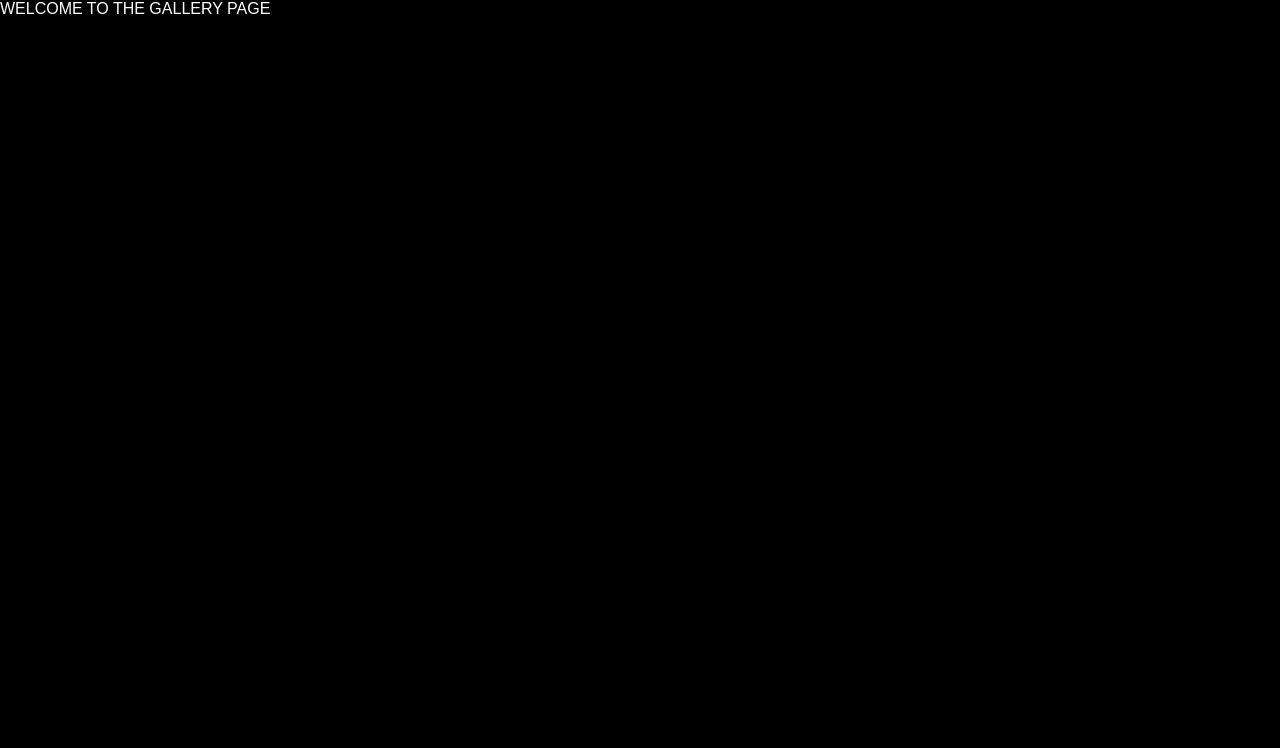
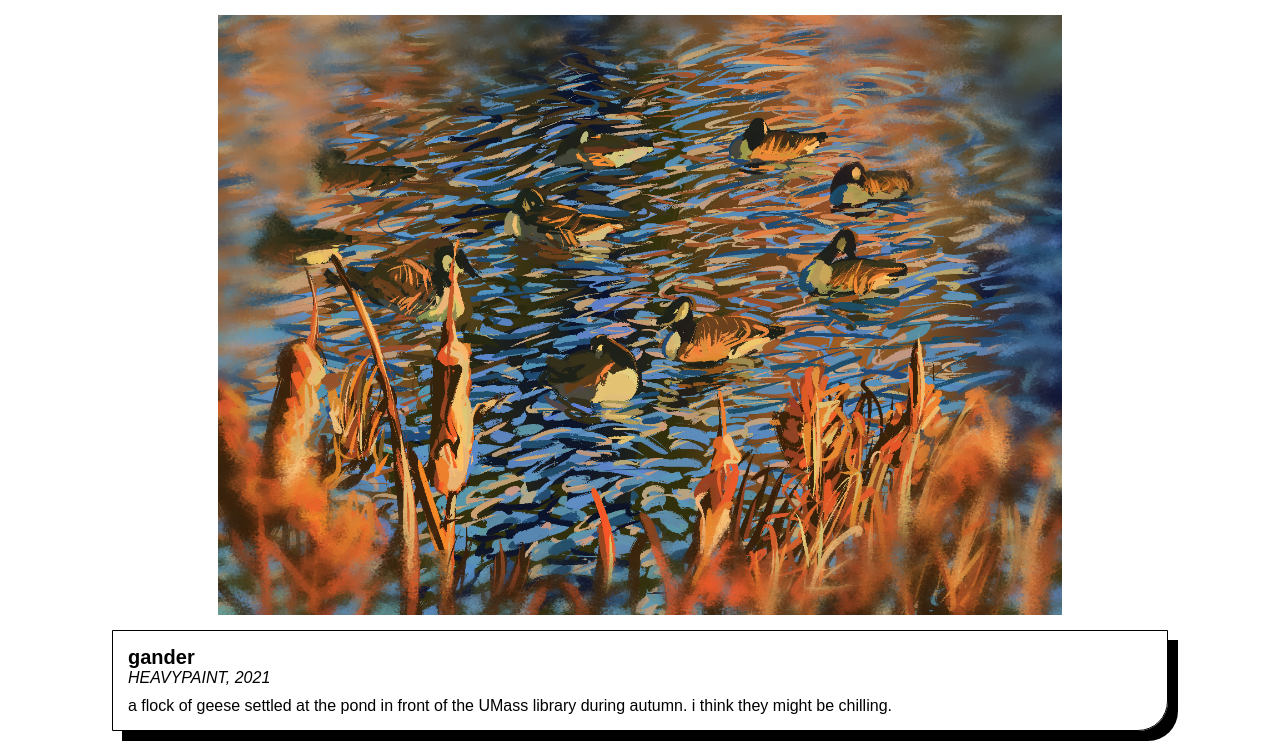
Before and after one commit to hyukjekwon/hk-three-js-testing, a plain HTML site: page subpages/gallery.html in a window 1280 px wide. Shown: the top 748 px of the page. Drawn offline with Linux system fonts and the light colour scheme; grey boxes are pictures that could not be loaded.

Commit message:
Added gallery

```diff
--- /dev/null
+++ b/loadGallery.js
@@ -0,0 +1,30 @@
+function loadImages(images) {
+    const gallery = document.getElementById("gallery-page");
+    for (const image of images) {
+        const frameDOM = document.createElement("div");
+        const imgDOM = document.createElement("img");
+        const titleDOM = document.createElement("div");
+        const mediumDOM = document.createElement("div");
+        const descDOM = document.createElement("div");
+        const placardDOM = document.createElement("div");
+        imgDOM.src = "../media/gallery/" + image.filename;
+        titleDOM.innerHTML = image.title;
+        mediumDOM.innerHTML = `${image.medium}, ${image.date}`;
+        descDOM.innerHTML = image.description;
+        titleDOM.style = "font-size: 20px; font-weight: bold";
+        mediumDOM.style = "margin-bottom: 10px; font-style: italic";
+        frameDOM.classList.add("gallery-frame");
+        imgDOM.classList.add("gallery-image");
+        placardDOM.classList.add("gallery-placard");
+        placardDOM.appendChild(titleDOM);
+        placardDOM.appendChild(mediumDOM);
+        placardDOM.appendChild(descDOM);
+        frameDOM.appendChild(imgDOM);
+        frameDOM.appendChild(placardDOM);
+        gallery.appendChild(frameDOM);
+    }
+}
+
+fetch("../paintings.json")
+    .then(response => response.json())
+    .then(json => loadImages(json))
--- /dev/null
+++ b/paintings.json
@@ -0,0 +1,44 @@
+[
+    {
+        "title": "gander",
+        "date": "2021",
+        "filename": "geese flock.jpg",
+        "medium": "HEAVYPAINT",
+        "description": "a flock of geese settled at the pond in front of the UMass library during autumn. i think they might be chilling."
+    },
+    {
+        "title": "forest flow",
+        "date": "2023",
+        "filename": "forestflow_1.png",
+        "medium": "CLIP STUDIO PAINT",
+        "description": "you could say this approximates impressionism, but to be completely honest i never really studied that stuff super in-depth. colors somewhat inspired from fauvism."
+    },
+    {
+        "title": "self-portrait",
+        "date": "2023",
+        "filename": "mushroom.png",
+        "medium": "HEAVYPAINT",
+        "description": "to live is to hunger. to hunger is to live. to achieve nourishment, there must first be decay."
+    },
+    {
+        "title": "bloodwalk",
+        "date": "2023",
+        "filename": "bloodwalk.png",
+        "medium": "Rebelle 5",
+        "description": "drawing with this program is really fun, gives you a whole ton of options for paint texture. btw, not based on a true story."
+    },
+    {
+        "title": "mr. j",
+        "date": "2021",
+        "filename": "straycatj.jpg",
+        "medium": "CLIP STUDIO PAINT",
+        "description": "a study of one of my favorite internet cats. look up straycatj, you will not be disappointed."
+    },
+    {
+        "title": "herobrine",
+        "date": "2021",
+        "filename": "herobrine.jpg",
+        "medium": "CLIP STUDIO PAINT",
+        "description": "the absolute hold this image had on me when i was a kid. if you know, you know."
+    }
+]
--- a/stylesheets/style.css
+++ b/stylesheets/style.css
@@ -16,6 +16,10 @@
     .item-content {
         font-size: 3vw;
         max-width: 23ch !important;
+    }
+    .gallery-placard {
+        margin: 0 auto 20 !important;
+        min-width: 80%;
     }
     #nav {
         font-size: 5vw;
@@ -37,6 +41,11 @@ html, body {
     height: 100%;
 }
 
+a {
+    color: white;
+    transition: color 0.5s ease;
+}
+
 .nav-link {
     color: white;
     margin: auto;
@@ -54,8 +63,6 @@ html, body {
 }
 
 .pg-item {
-    /* border: solid; */
-    /* border-color: black; */
     border-radius: 20px;
     margin: 10px;
 }
@@ -132,13 +139,46 @@ html, body {
     padding-top: 10px;
 }
 
-a {
-    color: white;
-    transition: color 0.5s ease;
+.post:hover a {
+    color: #80ffb0;
 }
 
-.post:hover a {
-    color: #80ffb0;
+.gallery-frame {
+    background-color: black;
+    transition: all 0.5s ease;
+    text-align: center;
+}
+
+.gallery-frame:hover {
+    background-color: white;
+}
+
+.gallery-image {
+    padding: 0px;
+    max-width: 90vw;
+    max-height: 75vh;
+    transition: all 0.5s ease;
+}
+
+.gallery-frame:hover .gallery-image {
+    padding: 15px;
+}
+
+.gallery-placard {
+    transition: all 0.5s ease;
+    max-height: 0%;
+    margin: 0px 30% 30px;
+    max-width: 40vw;
+    text-align: left;
+    border: solid;
+    border-width: 1px;
+    border-radius: 0 0 30px;
+    box-shadow: 10px 10px;
+    padding: 15px;
+}
+
+.gallery-frame:hover .gallery-placard {
+    max-height: 100%;
 }
 
 ul.nav a:hover {
@@ -261,6 +301,6 @@ ul.nav a:hover {
     opacity: 1;
 }
 
-#abtme-page {
-    color: white;
+#gallery-page {
+    width: 100%;
 }
--- a/subpages/gallery.html
+++ b/subpages/gallery.html
@@ -1,6 +1,6 @@
 <head>
     <link href="../stylesheets/style.css" rel="stylesheet">
 </head>
-<body class="subpage" id="abtme-page">
-    WELCOME TO THE GALLERY PAGE
+<body class="subpage" id="gallery-page">
+    <script src="../loadGallery.js"></script>
 </body>
```
Also changed, not shown: media/gallery/geese flock.jpg (added), 7 other files.
